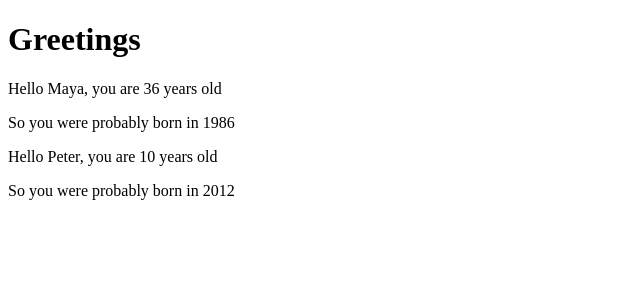
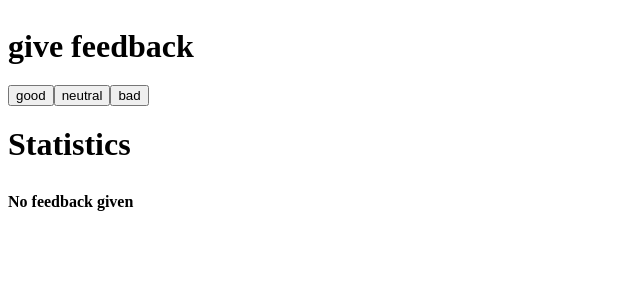
Before and after one commit to sarahannie/part02, a React (Create React App) app: page / in a window 1280 px wide. Shown: the top 300 px of the page, without its empty margins (0-640 px from the left). Built offline with nearby package versions, Linux system fonts and the light colour scheme.

Commit message:
done with exercise 1.06-1.11

```diff
--- a/package.json
+++ b/package.json
@@ -8,7 +8,7 @@
     "@testing-library/user-event": "^13.2.1",
     "react": "^18.1.0",
     "react-dom": "^18.1.0",
-    "react-scripts": "5.0.1",
+    "react-scripts": "^2.1.3",
     "web-vitals": "^2.1.0"
   },
   "scripts": {
--- /dev/null
+++ b/src/App.css
@@ -0,0 +1,7 @@
+.display{
+    font-weight: 900;
+    padding-bottom: 20px;
+    padding-top: 20px;
+    font-size: xx-large;
+
+}
--- a/src/App.js
+++ b/src/App.js
@@ -1,15 +1,41 @@
+import {useState} from 'react';
+import React from 'react';
+import Statistics from './Statistics';
+import Button from './Button';
+import "./App.css"
 
-import Hello from "./Hello"
 
 const App = () => {
-  const name = 'Peter'
-  const age = 10
+  // save clicks of each button to its own state
+  const [good, setGood] = useState(0)
+  const [neutral, setNeutral] = useState(0)
+  const [bad, setBad] = useState(0)
+  const [total, setTotal] = useState([])
+  const [avg, setAvg] = useState(0)
+
+
+  const Good = () => {
+    setTotal(total + 1)
+    setAvg(avg + 1)
+    setGood(good + 1)
+  }
+  const Bad = () => {
+    setTotal(total + 1)
+    setAvg(avg - 1)
+    setBad(bad + 1)
+  }
+  const Neutral = () => {
+    setTotal(total + 1)
+    setAvg(avg - 0)
+    setNeutral(neutral + 1)
+  }
 
   return (
     <div>
-      <h1>Greetings</h1>
-      <Hello name="Maya" age={26 + 10} />
-      <Hello name={name} age={age} />
+      <div className='display'>give feedback</div>
+      <Button Good={Good} Bad={Bad} Neutral={Neutral} />
+      <div className='display'>Statistics</div>
+      <Statistics total={total} bad={bad} good={good} avg={avg} neutral={neutral} />
     </div>
   )
 }
--- /dev/null
+++ b/src/Button.jsx
@@ -0,0 +1,15 @@
+import React from 'react'
+
+function Button({Good, Neutral, Bad}) {
+
+
+  return (
+    <div>
+      <button onClick={Good}>good</button>
+      <button onClick={Neutral}>neutral</button>
+      <button onClick={Bad}>bad</button>
+    </div>
+  )
+}
+
+export default Button
--- a/src/Hello.jsx
+++ /dev/null
@@ -1,19 +0,0 @@
-import React from 'react'
-
-const Hello = (props) => {
-    const name = props.name;
-    const age = props.age;
-
-    const bornYear = () => new Date().getFullYear() -age
-
-    return (
-      <div>
-        <p>
-          Hello {name}, you are {age} years old
-        </p>
-        <p>So you were probably born in {bornYear()}</p>
-      </div>
-    )
-  }
-
-export default Hello;
--- /dev/null
+++ b/src/StatisticLine.jsx
@@ -0,0 +1,11 @@
+import React from 'react'
+
+const StatisticLine = ({good}) => {
+  return (
+    <div>
+        { good}
+    </div>
+  )
+}
+
+export default StatisticLine
--- /dev/null
+++ b/src/Statistics.jsx
@@ -0,0 +1,29 @@
+import React from "react";
+import StatisticLine from "./StatisticLine";
+import './statistics.css'
+
+
+const Statistics = ({good, neutral, bad, avg, total}) =>{
+    if(total.length === 0){
+        return(
+            <div className="statistic">
+                No feedback given
+            </div>
+        )
+    }
+    return(<div>
+        <StatisticLine  text='good'  value={good}/>
+        <br/>
+        neutral{neutral}
+        <br/>
+        bad{bad}
+        <br/>
+        total{total}
+        <br/>
+        avg{avg}
+        <br/>
+        percentage{total/100} %
+    </div>)
+  }
+
+  export default Statistics
--- /dev/null
+++ b/src/statistics.css
@@ -0,0 +1,4 @@
+.statistic{
+font-weight: 800;
+padding-top: 10px;
+}
```
Also changed, not shown: src/Content.jsx (deleted, +0 -14 lines), src/Header.jsx (deleted, +0 -10 lines), src/Part.jsx (deleted, +0 -12 lines), src/Total.jsx (deleted, +0 -10 lines), 2 other files (tests, documents, lock files or other folders).
